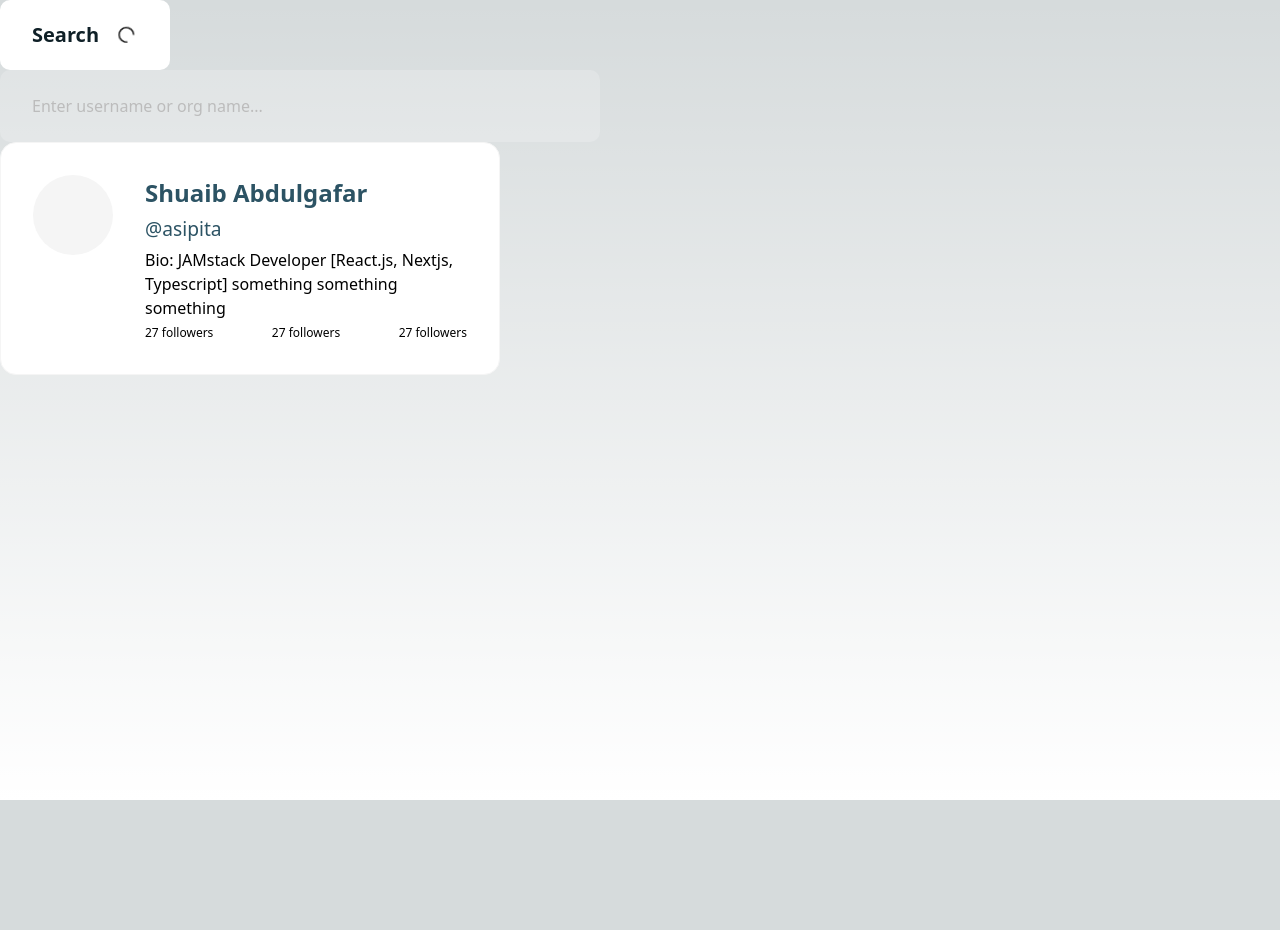
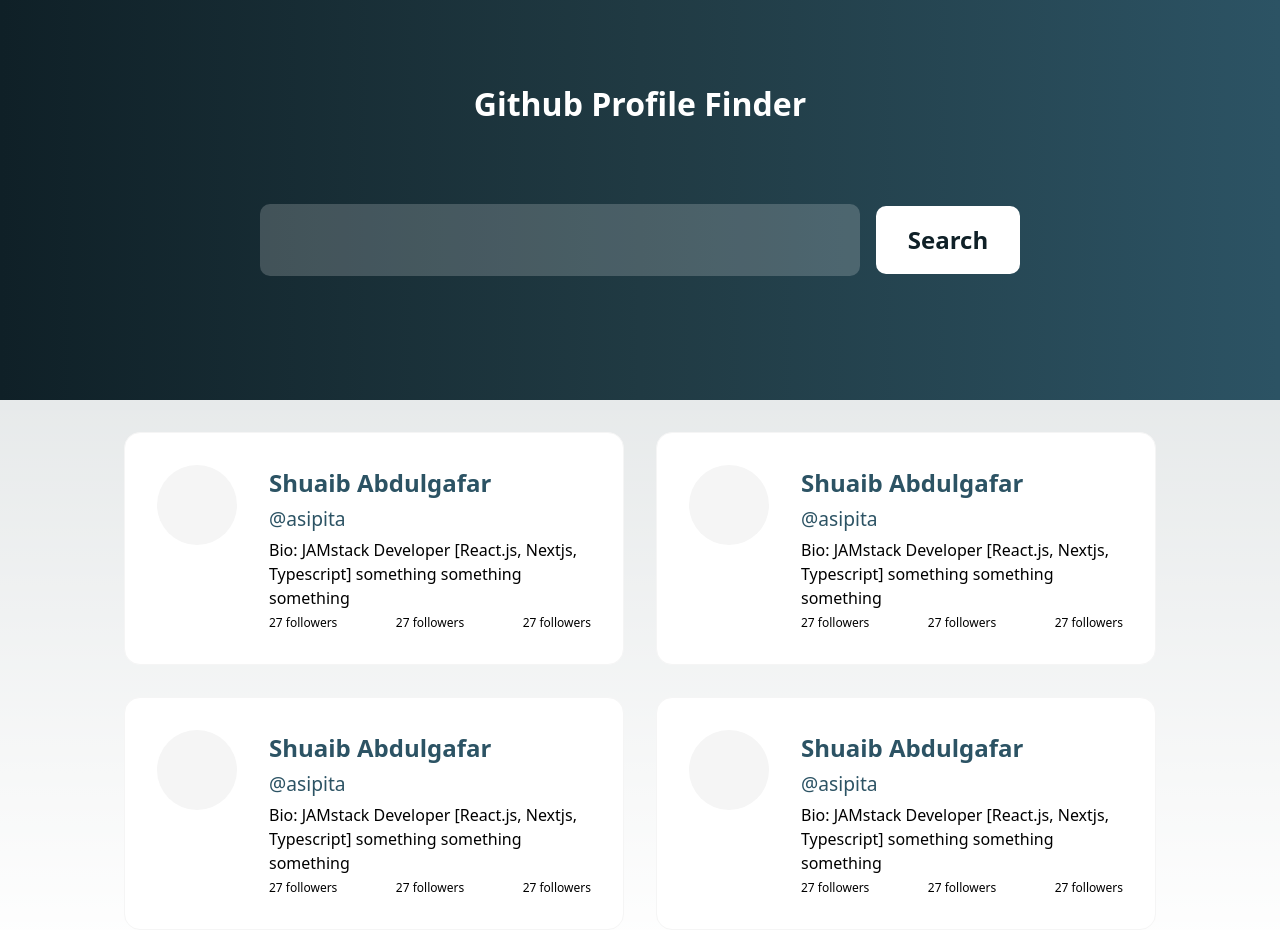
Before and after one commit to Asipita/assembly-task, a Next.js app: page / in a window 1280 px wide. Shown: the top 930 px of the page. Before the commit the page ends 800 px from the top, so only its background shows below. Built offline with nearby package versions, Linux system fonts and the light colour scheme.

Commit message:
chore: app ui, phase 1

```diff
--- /dev/null
+++ b/layouts/banner.tsx
@@ -0,0 +1,18 @@
+import { Button } from "@/components/button";
+import { Input } from "@/components/input";
+import {
+  BannerContent,
+  BannerTitle,
+  Banner as StyledBanner,
+} from "@/styled/banner.styled";
+export function Banner() {
+  return (
+    <StyledBanner>
+      <BannerTitle>Github Profile Finder</BannerTitle>
+      <BannerContent>
+        <Input />
+        <Button>Search</Button>
+      </BannerContent>
+    </StyledBanner>
+  );
+}
--- /dev/null
+++ b/layouts/results.tsx
@@ -0,0 +1,13 @@
+import { Profile } from "@/components/profile";
+import { ResultsContainer } from "@/styled/results.styled";
+
+export function Results() {
+  return (
+    <ResultsContainer>
+      <Profile />
+      <Profile />
+      <Profile />
+      <Profile />
+    </ResultsContainer>
+  );
+}
--- a/pages/index.tsx
+++ b/pages/index.tsx
@@ -2,6 +2,8 @@ import { createGlobalStyle } from "styled-components";
 import { Button } from "@/components/button";
 import { Input } from "@/styled/input.styled";
 import { Profile } from "@/components/profile";
+import { Banner } from "@/layouts/banner";
+import { Results } from "@/layouts/results";
 
 const GlobalStyle = createGlobalStyle`
   html {
@@ -16,11 +18,12 @@ const GlobalStyle = createGlobalStyle`
 
 export default function Home() {
   return (
-    <div>
+    <>
       <GlobalStyle />
-      <Button isLoading>Search</Button>
-      <Input placeholder="Enter username or org name..." />
-      <Profile />
-    </div>
+      <main>
+        <Banner />
+        <Results />
+      </main>
+    </>
   );
 }
--- /dev/null
+++ b/styled/banner.styled.tsx
@@ -0,0 +1,37 @@
+import styled from "styled-components";
+
+export const Banner = styled.section`
+  height: 50vh;
+  display: flex;
+  flex-direction: column;
+  padding: 4rem 2rem;
+  background: linear-gradient(
+      90.16deg,
+      #0f2027 0.12%,
+      #203a43 50.04%,
+      #2c5364 99.86%
+    ),
+    linear-gradient(89.9deg, #0f2027 0.08%, #203a43 48.87%, #2c5364 99.91%);
+`;
+
+export const BannerTitle = styled.h1`
+  text-align: center;
+  padding: 1rem;
+  /* border: 1px solid white; */
+  font-size: 2rem;
+  font-weight: bold;
+  color: white;
+`;
+
+export const BannerContent = styled.div`
+  display: flex;
+  flex-direction: column;
+  gap: 1rem;
+  justify-content: center;
+  align-items: center;
+  flex-grow: 1;
+  /* border: 1px solid white; */
+  @media (min-width: 640px) {
+    flex-direction: row;
+  }
+`;
--- a/styled/button.styled.tsx
+++ b/styled/button.styled.tsx
@@ -3,8 +3,8 @@ import styled from "styled-components";
 export const Button = styled.button`
   background-color: white;
   border-radius: 10px;
-  padding: 20px 32px;
-  font-size: 20px;
+  padding: 1rem 2rem;
+  font-size: 1.5rem;
   color: #0f2027;
   font-weight: 600;
   display: flex;
--- a/styled/input.styled.tsx
+++ b/styled/input.styled.tsx
@@ -6,9 +6,10 @@ export const Input = styled.input`
   background-color: rgba(255, 255, 255, 0.19);
   height: 72px;
   border-radius: 10px;
-  padding: 2rem;
-  color: #0f2027;
+  padding: 2rem 1rem;
+  color: #bcbcbc;
   outline: none;
+  font-size: 1.5rem;
   ::placeholder {
     /* Chrome, Firefox, Opera, Safari 10.1+ */
     color: #bcbcbc;
--- /dev/null
+++ b/styled/results.styled.tsx
@@ -0,0 +1,15 @@
+import styled from "styled-components";
+
+export const ResultsContainer = styled.section`
+  display: grid;
+  padding: 2rem 0;
+  gap: 2rem;
+  width: fit-content;
+  margin: 0 auto;
+  grid-template-columns: 1fr;
+
+  @media (min-width: 640px) {
+    padding: 2rem 1rem;
+    grid-template-columns: repeat(2, 1fr);
+  }
+`;
```
